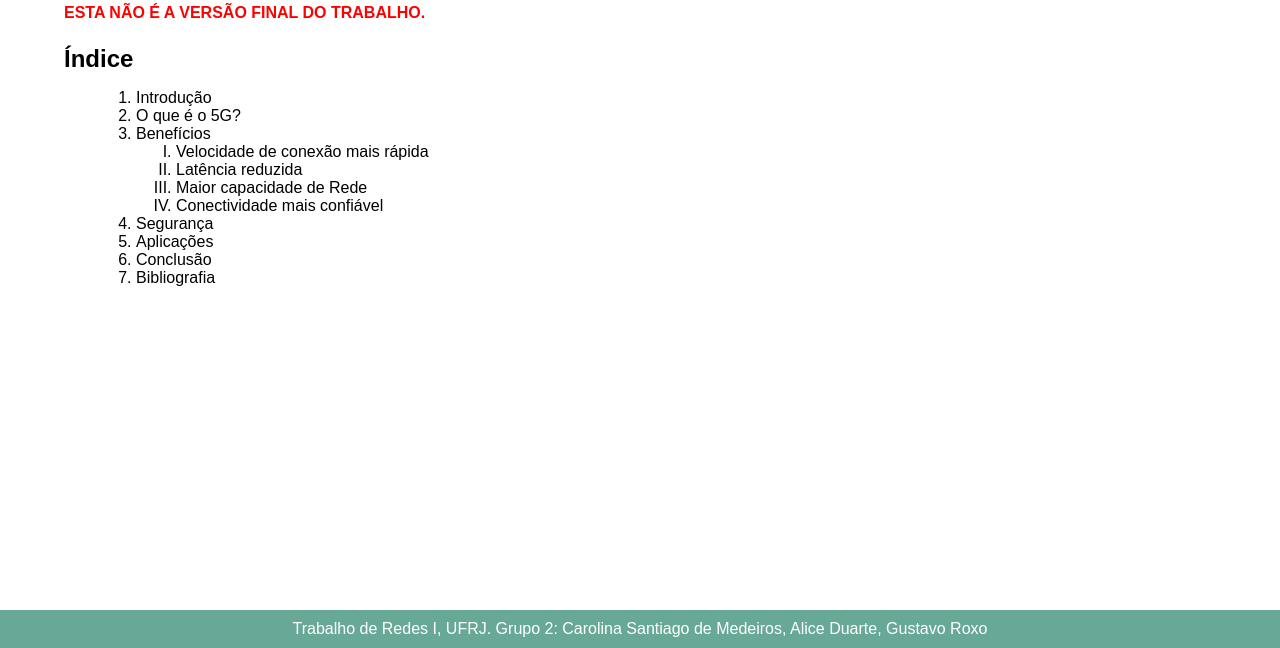
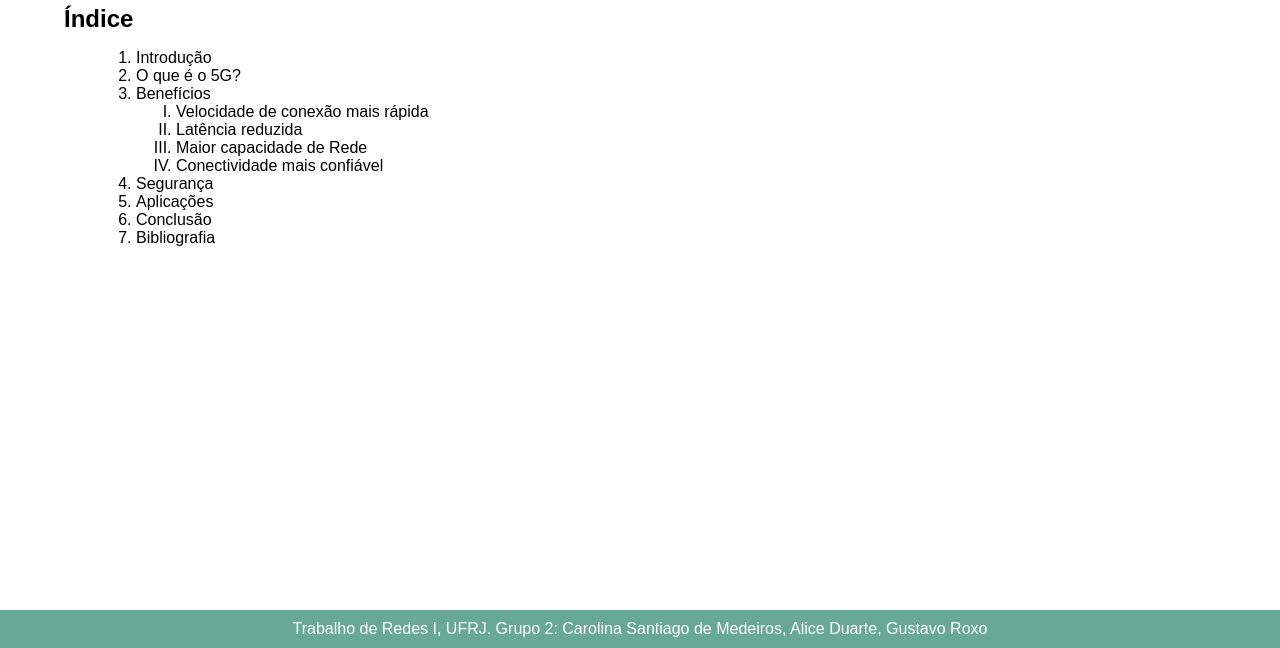
Before and after one commit to carol-santiago/Redes-5G, a plain HTML site: page development/index.html in a window 1280 px wide. Shown: the part 152-800 px from the top of the page. Drawn offline with Linux system fonts and the light colour scheme.

Commit message:
Versao Final

```diff
--- a/development/index.html
+++ b/development/index.html
@@ -42,7 +42,6 @@
     <main>
       <article>
         <h1>Rede 5G: Uma Visão Geral</h1>
-        <p><b style="color: red">ESTA NÃO É A VERSÃO FINAL DO TRABALHO.</b></p>
 
         <section id="índice">
           <h2>Índice</h2>
```
